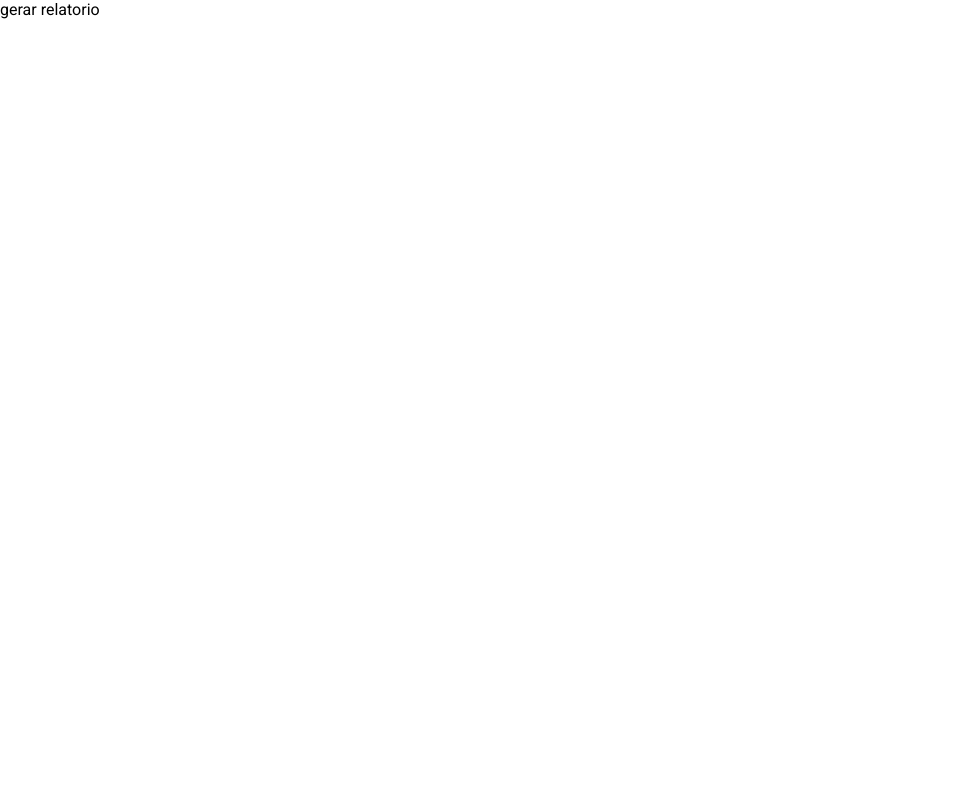
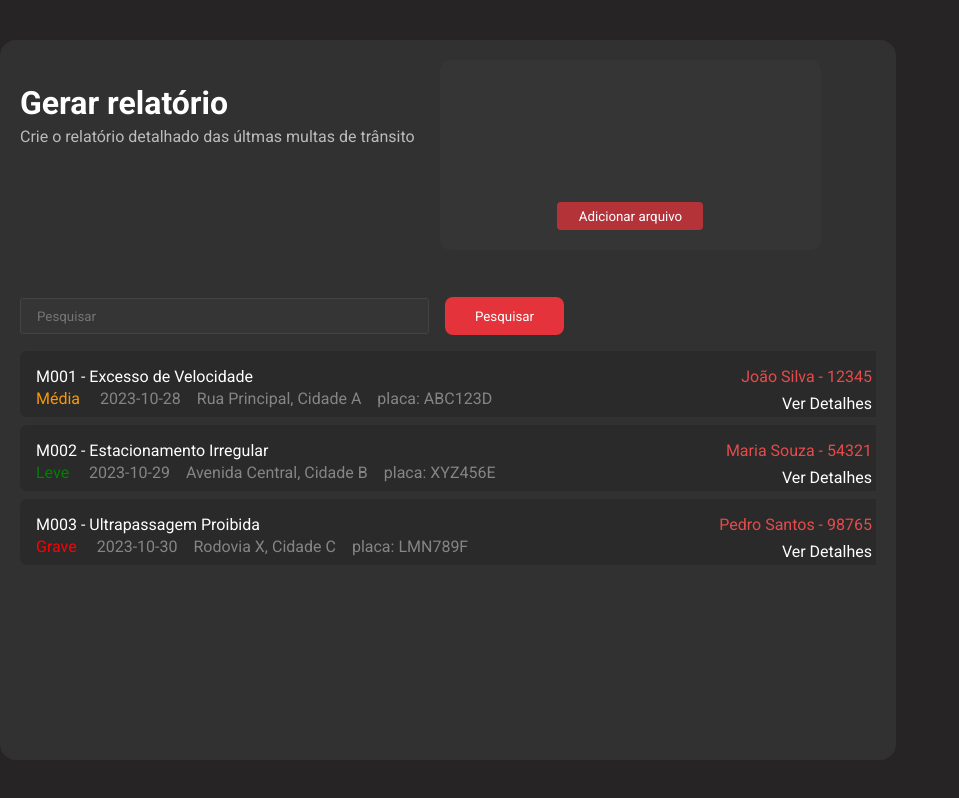
Before and after one commit to mateusazvd/hackathon2023, a React (Vite) app: page /admin/relatorio in a window 1280 px wide. Shown: the whole page, without its empty margins (0-959 px from the left). Built offline with nearby package versions, Linux system fonts and the light colour scheme.

Commit message:
feat/GerarRelatorioPage

```diff
--- a/index.html
+++ b/index.html
@@ -2,7 +2,6 @@
 <html lang="en">
   <head>
     <meta charset="UTF-8" />
-    <link rel="icon" type="image/svg+xml" href="/vite.svg" />
     <link rel="preconnect" href="https://fonts.googleapis.com" />
     <link rel="preconnect" href="https://fonts.gstatic.com" crossorigin />
     <link
@@ -10,7 +9,7 @@
       rel="stylesheet"
     />
     <meta name="viewport" content="width=device-width, initial-scale=1.0" />
-    <title>Vite + React</title>
+    <title>Administração</title>
   </head>
   <body>
     <div id="root"></div>
--- /dev/null
+++ b/src/Utils/multas.js
@@ -0,0 +1,102 @@
+export const multas = [
+  {
+    "codigomulta": "M001",
+    "motivomulta": "Excesso de Velocidade",
+    "nomecondutor": "João Silva",
+    "matriculacondutor": "12345",
+    "gravidademulta": "Média",
+    "datamulta": "2023-10-28",
+    "localizacao": "Rua Principal, Cidade A",
+    "placaveiculo": "ABC123D",
+  },
+  {
+    "codigomulta": "M002",
+    "motivomulta": "Estacionamento Irregular",
+    "nomecondutor": "Maria Souza",
+    "matriculacondutor": "54321",
+    "gravidademulta": "Leve",
+    "datamulta": "2023-10-29",
+    "localizacao": "Avenida Central, Cidade B",
+    "placaveiculo": "XYZ456E",
+  },
+  {
+    "codigomulta": "M003",
+    "motivomulta": "Ultrapassagem Proibida",
+    "nomecondutor": "Pedro Santos",
+    "matriculacondutor": "98765",
+    "gravidademulta": "Grave",
+    "datamulta": "2023-10-30",
+    "localizacao": "Rodovia X, Cidade C",
+    "placaveiculo": "LMN789F",
+  },
+  {
+    "codigomulta": "M004",
+    "motivomulta": "Sem Cinto de Segurança",
+    "nomecondutor": "Ana Rodrigues",
+    "matriculacondutor": "67890",
+    "gravidademulta": "Grave",
+    "datamulta": "2023-10-31",
+    "localizacao": "Rua Secundária, Cidade A",
+    "placaveiculo": "PQR012G",
+  },
+  {
+    "codigomulta": "M005",
+    "motivomulta": "Sem Inspeção Veicular",
+    "nomecondutor": "Carlos Fernandes",
+    "matriculacondutor": "34567",
+    "gravidademulta": "Leve",
+    "datamulta": "2023-11-01",
+    "localizacao": "Avenida Norte, Cidade B",
+    "placaveiculo": "UVW345H",
+  },
+  {
+    "codigomulta": "M006",
+    "motivomulta": "Atravessar Sinal Vermelho",
+    "nomecondutor": "Sofia Lima",
+    "matriculacondutor": "23456",
+    "gravidademulta": "Grave",
+    "datamulta": "2023-11-02",
+    "localizacao": "Rodovia Y, Cidade C",
+    "placaveiculo": "JKL678I",
+  },
+  {
+    "codigomulta": "M007",
+    "motivomulta": "Estacionamento em Local Proibido",
+    "nomecondutor": "Luiz Mendes",
+    "matriculacondutor": "76543",
+    "gravidademulta": "Leve",
+    "datamulta": "2023-11-03",
+    "localizacao": "Rua Principal, Cidade A",
+    "placaveiculo": "DEF901J",
+  },
+  {
+    "codigomulta": "M008",
+    "motivomulta": "Dirigir Sob Efeito de Álcool",
+    "nomecondutor": "Laura Oliveira",
+    "matriculacondutor": "45678",
+    "gravidademulta": "Grave",
+    "datamulta": "2023-11-04",
+    "localizacao": "Avenida Central, Cidade B",
+    "placaveiculo": "GHI234K",
+  },
+  {
+    "codigomulta": "M009",
+    "motivomulta": "Ultrapassagem em Local Não Permitido",
+    "nomecondutor": "Miguel Pereira",
+    "matriculacondutor": "54321",
+    "gravidademulta": "Grave",
+    "datamulta": "2023-11-05",
+    "localizacao": "Rodovia X, Cidade C",
+    "placaveiculo": "MNO567L",
+  },
+  {
+    "codigomulta": "M010",
+    "motivomulta": "Uso de Celular ao Volante",
+    "nomecondutor": "Isabel Santos",
+    "matriculacondutor": "87654",
+    "gravidademulta": "Média",
+    "datamulta": "2023-11-06",
+    "localizacao": "Rua Secundária, Cidade A",
+    "placaveiculo": "STU890M",
+  },
+];
--- /dev/null
+++ b/src/components/resumoMulta/index.jsx
@@ -0,0 +1,56 @@
+import "./style.css";
+export default function ResumoMulta(props) {
+
+    const corGravidade = () => {
+        if(props.gravidademulta == "Média"){
+            return "#F89809";
+        }else if(props.gravidademulta == "Leve"){
+            return "green";
+        }else{
+            return "red"
+        }
+    }
+
+  return (
+    <div className="multaContainer" key={props.codigomulta}>
+      <div
+        className="firstrow"
+        style={{ display: "flex", justifyContent: "space-between" }}
+      >
+        <p style={{ marginLeft: "1rem", marginTop: "1rem", color: "#fff" }}>
+          {props.codigomulta} - {props.motivomulta}
+        </p>
+        <p style={{ marginTop: "1rem" }}>
+          <span style={{ marginRight: "1.94rem", color: "#E54B4B" }}>
+            {props.nomecondutor} - {props.matriculacondutor}
+          </span>
+        </p>
+      </div>
+      <div
+        className="secondrow"
+        style={{ display: "flex", justifyContent: "space-between" }}
+      >
+        <p style={{ marginTop: ".2rem" }}>
+          <span className="spanSubTitle" style={{color: corGravidade()}} >{props.gravidademulta}</span>{" "}
+          <span style={{ color: "#868484" }}>
+            <span className="spanSubTitle">{props.datamulta}</span>
+            <span className="spanSubTitle">{props.localizacao}</span>
+            <span className="spanSubTitle">placa: {props.placaveiculo}</span>
+          </span>
+        </p>
+        <a
+          href="#"
+          style={{
+            marginTop: ".5rem",
+            marginRight: "1.94rem",
+            textDecoration: "none",
+            color: "#fff",
+            fontWeight: 400,
+          }}
+        >
+          Ver Detalhes
+        </a>
+      </div>
+    </div>
+  );
+}
--- /dev/null
+++ b/src/components/resumoMulta/style.css
@@ -0,0 +1,11 @@
+.multaContainer {
+  width: 55.1875rem;
+  height: 4.125rem;
+  border-radius: 0.4375rem;
+  background: #2a2a2a;
+  margin-top: .5rem;
+}
+
+.spanSubTitle{
+    margin-left: 1rem;
+}
--- a/src/main.jsx
+++ b/src/main.jsx
@@ -3,7 +3,7 @@ import { Login } from "./pages/Login";
 import ReactDOM from "react-dom/client";
 import React from "react";
 import { Dashboard } from "./pages/Dashboard";
-import { GerarRelatorio } from "./pages/GerarRelatorio";
+import GerarRelatorio from "./pages/GerarRelatorio";
 import { Reserva } from "./pages/Reserva";
 import "./index.css"
 const router = createBrowserRouter([
--- a/src/pages/GerarRelatorio/index.jsx
+++ b/src/pages/GerarRelatorio/index.jsx
@@ -1,7 +1,40 @@
-export function GerarRelatorio(){
-    return(
-        <>
-            gerar relatorio
-        </>
-    )
+import "./style.css";
+import { multas } from "../../Utils/multas";
+import ResumoMulta from "../../components/resumoMulta";
+
+export default function GerarRelatorio() {
+  return (
+    <>
+      <div className="main-container-desktop">
+        <div className="secundary-container">
+          <div style={{ display: "flex", justifyContent: "space-between" }}>
+            <div className="titleContainer">
+              <h1 style={{ color: "white" }}>Gerar relatório</h1>
+              <p>Crie o relatório detalhado das últmas multas de trânsito</p>
+            </div>
+            <div className="containerUpload">
+              <button className="btnUpload">Adicionar arquivo</button>
+            </div>
+          </div>
+
+          <input type="text" className="inpSearch" placeholder="Pesquisar" />
+          <button className="btnSearch">Pesquisar</button>
+          <div className="containerMulta">
+            {multas.map((e) => (
+              <ResumoMulta
+                codigomulta={e.codigomulta}
+                placaveiculo={e.placaveiculo}
+                localizacao={e.localizacao}
+                datamulta={e.datamulta}
+                gravidademulta={e.gravidademulta}
+                matriculacondutor={e.matriculacondutor}
+                nomecondutor={e.nomecondutor}
+                motivomulta={e.motivomulta}
+              />
+            ))}
+          </div>
+        </div>
+      </div>
+    </>
+  );
 }
--- /dev/null
+++ b/src/pages/GerarRelatorio/style.css
@@ -0,0 +1,76 @@
+.titleContainer{
+  margin-top: 1.5rem;
+}
+.titleContainer p {
+  font-weight: 300;
+  margin-top: 5px;
+  color: rgb(187, 187, 187);
+}
+
+.containerUpload {
+  background-color: rgba(67, 66, 66, 0.28);
+  width: 23.8125rem;
+  height: 11.875rem;
+  border-radius: 10px;
+  margin-right: 3.44rem;
+  display: flex;
+  justify-content: center;
+  align-items: end;
+}
+
+.btnUpload {
+  width: 9.125rem;
+  height: 1.75rem;
+  flex-shrink: 0;
+  border: none;
+  border-radius: 0.25rem;
+  background: #e5333cb9;
+  color: #fff;
+  margin-bottom: 1.25rem;
+  cursor: pointer;
+  transition: .2s;
+}
+
+.btnUpload:hover{
+  background-color: #e71d27;
+}
+
+.inpSearch {
+  width: 25.5625rem;
+  height: 2.25rem;
+  background-color: #363535;
+  border: 1px solid #434343;
+  border-radius: 3px;
+  padding: 1rem;
+  margin-top: 3rem;
+  color: #fff;
+}
+
+.inpSearch:focus{
+  box-shadow: 0 0 0 0;
+  border: 0 none;
+  outline: 0;
+}
+
+.btnSearch {
+  border-radius: 0.5rem;
+  background: #e5333b;
+  width: 7.4375rem;
+  height: 2.375rem;
+  border: none;
+  color: white;
+  margin-left: 1rem;
+  cursor: pointer;
+  transition: .2s;
+}
+
+.btnSearch:hover{
+  background-color: #e71d27
+}
+
+
+.containerMulta {
+  margin-top: .5rem;
+  overflow-y: scroll;
+  max-height: 14rem;
+}
```
